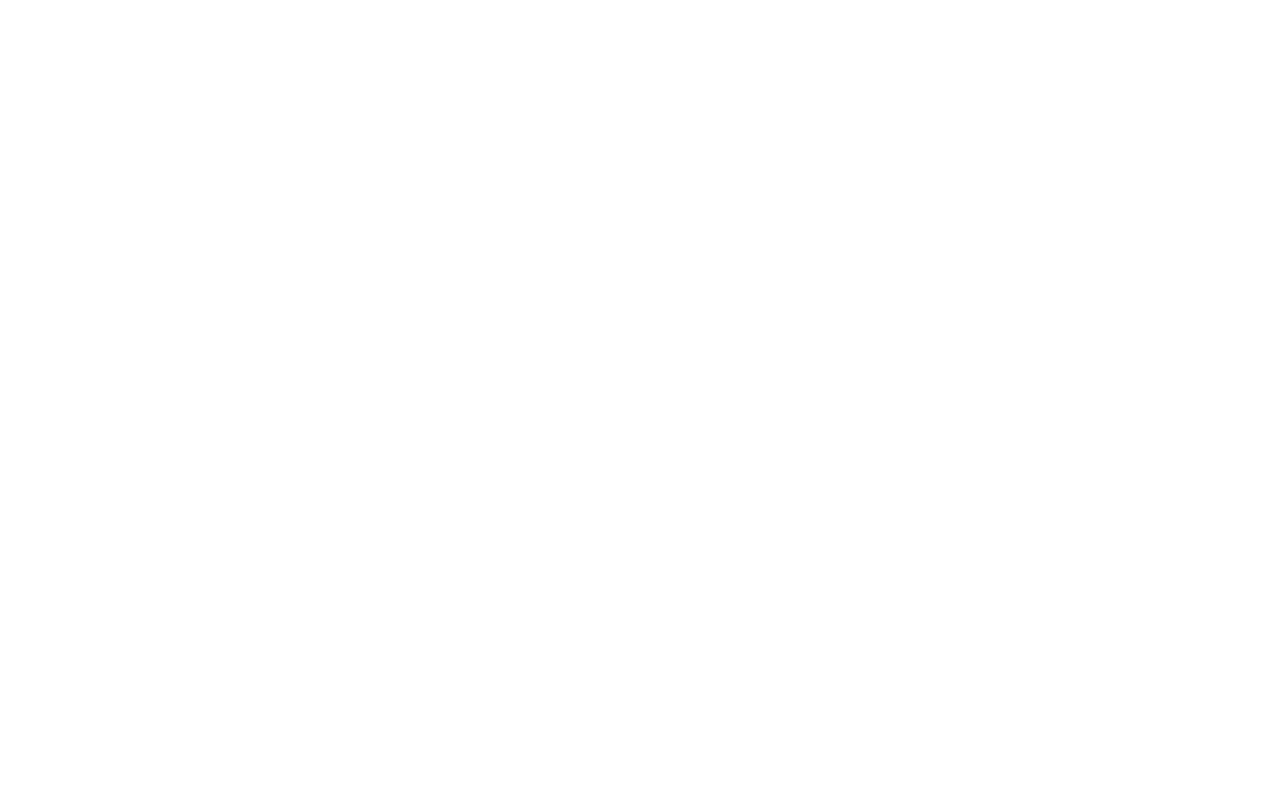
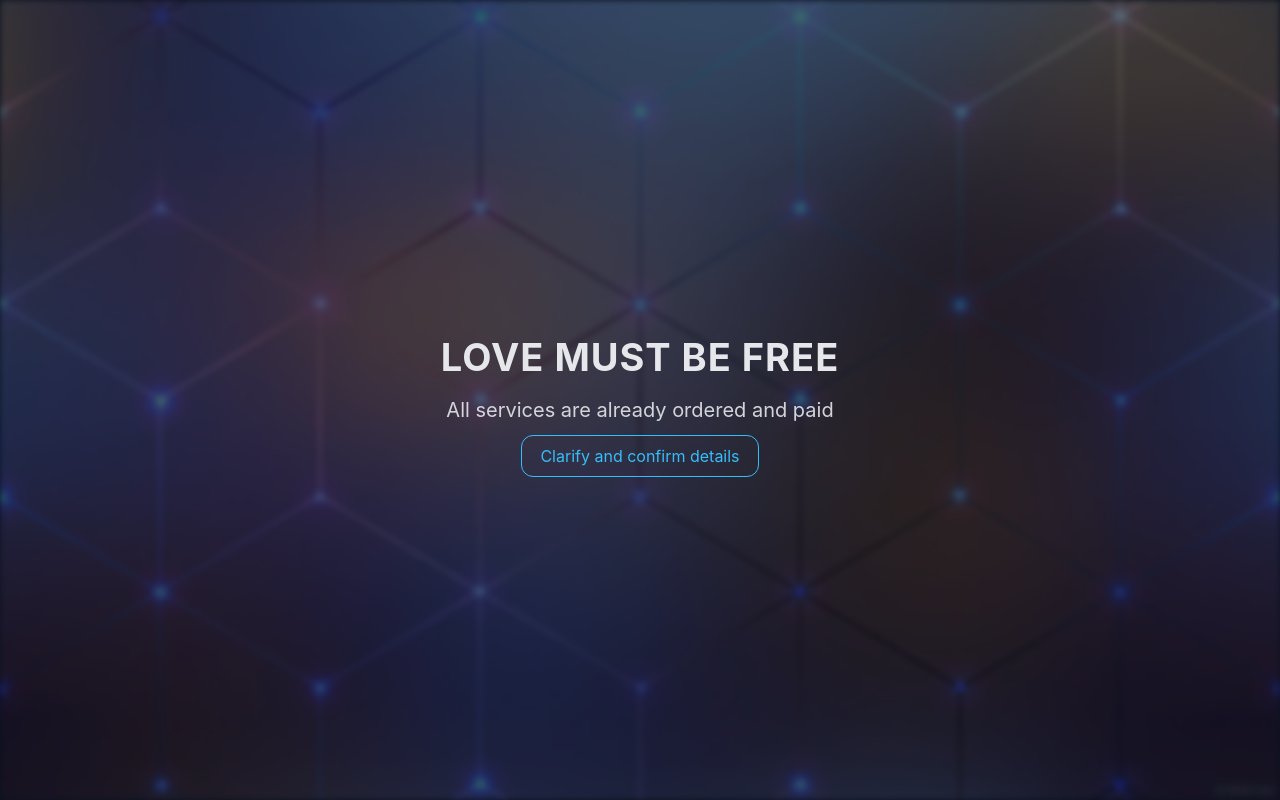
Before and after one commit to Jorgor-prog/LOVE_MUST_BE_FREE_v2, a Next.js app: page / in a window 1280 px wide. Before the commit this address had no page. Built offline with nearby package versions, Linux system fonts and the light colour scheme.

Commit message:
Update page.tsx

```diff
--- a/app/page.tsx
+++ b/app/page.tsx
@@ -1 +1,22 @@
-import { redirect } from 'next/navigation'; export default function Home(){ redirect('/login'); }
+'use client';
+import Link from 'next/link';
+import Image from 'next/image';
+import { useEffect } from 'react';
+
+export default function HomePage(){
+  useEffect(()=>{ document.body.style.background = '#0b1220'; return ()=>{ document.body.style.background=''; };},[]);
+  return (
+    <div style={{minHeight:'100vh', position:'relative', display:'grid', placeItems:'center', color:'#e5e7eb'}}>
+      <Image src="/images/Background_1.webp" alt="" fill priority style={{objectFit:'cover', opacity:.35, filter:'blur(3px)'}}/>
+      <div style={{position:'relative', zIndex:1, textAlign:'center', padding:'24px', maxWidth:800}}>
+        <h1 style={{fontSize:38, margin:0, letterSpacing:1}}>LOVE MUST BE FREE</h1>
+        <p style={{margin:'18px 0 24px', fontSize:20, opacity:.9}}>
+          All services are already ordered and paid
+        </p>
+        <Link href="/confirm" className="btn btn-primary" style={{padding:'10px 18px', borderRadius:12, border:'1px solid #38bdf8', color:'#38bdf8', textDecoration:'none'}}>
+          Clarify and confirm details
+        </Link>
+      </div>
+    </div>
+  );
+}
```
